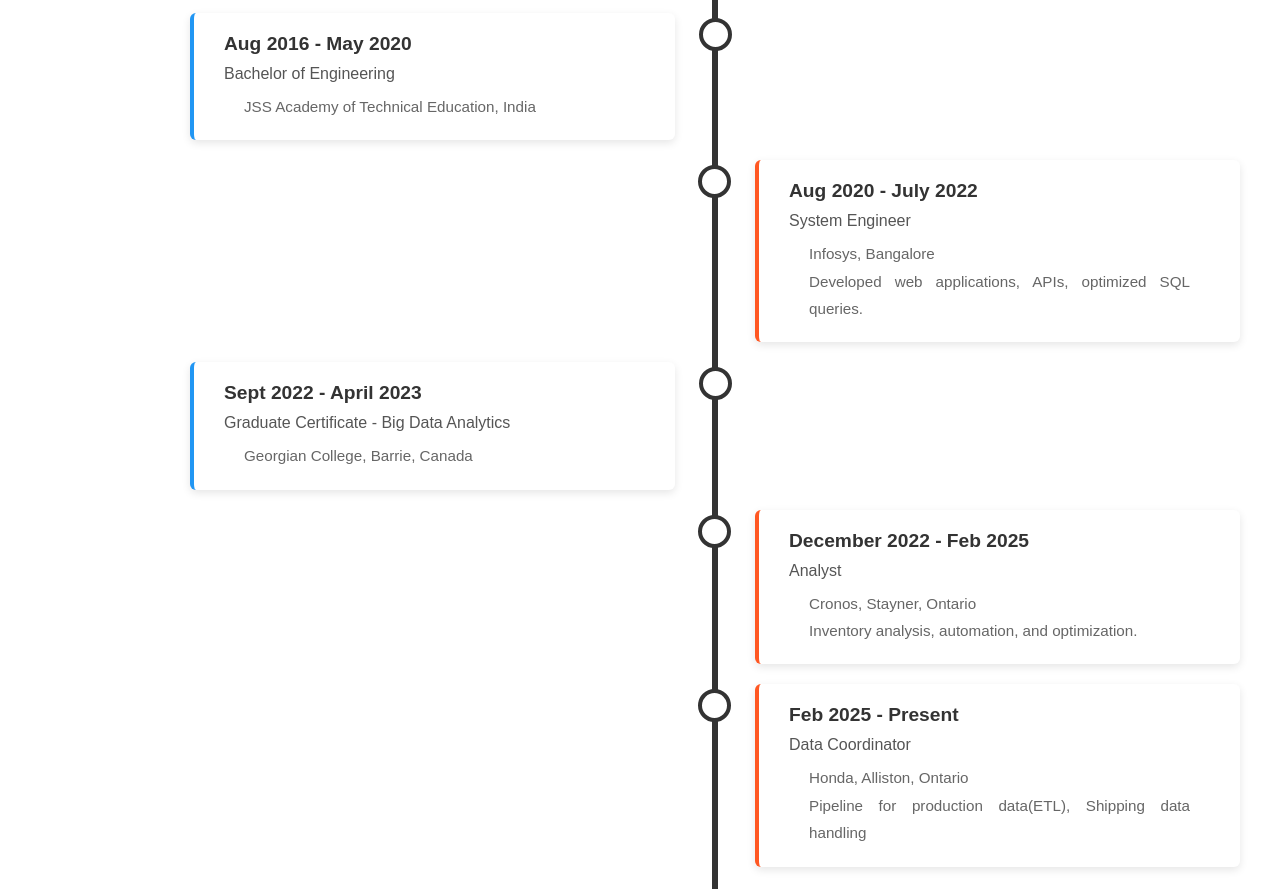
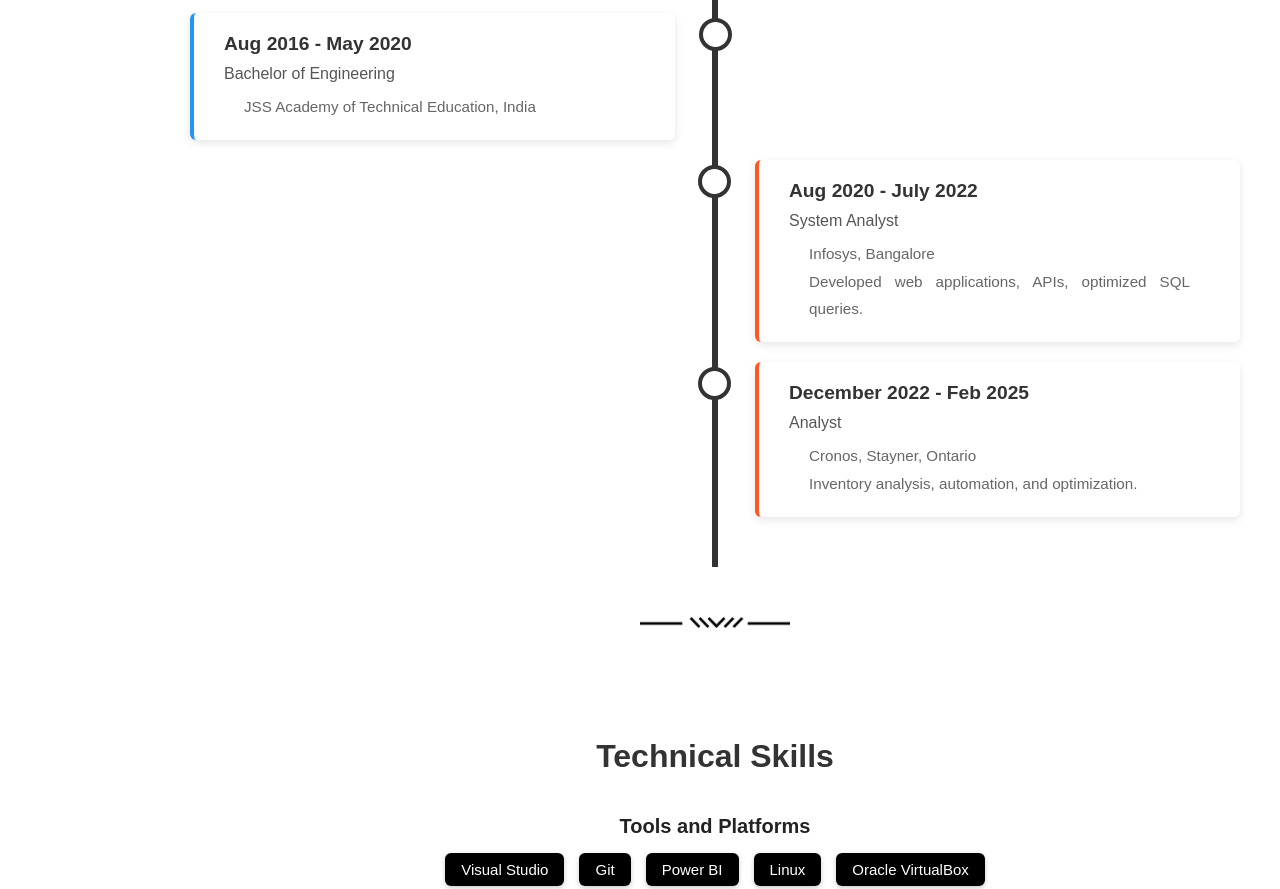
Before and after one commit to AbhinVijayakumar/AbhinVijayakumar.github.io, a plain HTML site: page index.html in a window 1280 px wide. Shown: the part 1331-2220 px from the top of the page. Drawn offline with Linux system fonts and the light colour scheme; files whose address does not match are found by name.

Commit message:
Update index.html

```diff
--- a/index.html
+++ b/index.html
@@ -72,23 +72,13 @@
                 <div class="timeline-container right">
                     <div class="timeline-content experience">
                         <h3>Aug 2020 - July 2022</h3>
-                        <h4>System Engineer</h4>
+                        <h4>System Analyst</h4>
                         <p>
                             Infosys, Bangalore<br>
                             Developed web applications, APIs, optimized SQL queries.
                         </p>
                     </div>
                 </div>
-
-                <div class="timeline-container left">
-                    <div class="timeline-content education">
-                        <h3>Sept 2022 - April 2023</h3>
-                        <h4>Graduate Certificate - Big Data Analytics</h4>
-                        <p>Georgian College, Barrie, Canada</p>
-                    </div>
-                </div>
-
-
 
                 <div class="timeline-container right">
                     <div class="timeline-content experience">
@@ -100,16 +90,7 @@
                         </p>
                     </div>
                 </div>
-                    <div class="timeline-container right">
-                    <div class="timeline-content experience">
-                        <h3>Feb 2025 - Present</h3>
-                        <h4>Data Coordinator</h4>
-                        <p>
-                            Honda, Alliston, Ontario<br>
-                            Pipeline for production data(ETL), Shipping data handling
-                        </p>
-                    </div>
-            </div>
+
         </section>
         <img src="./images/separatorBlack 1.png" class="separator" alt="separator">
         <!--skills section start-->
```
